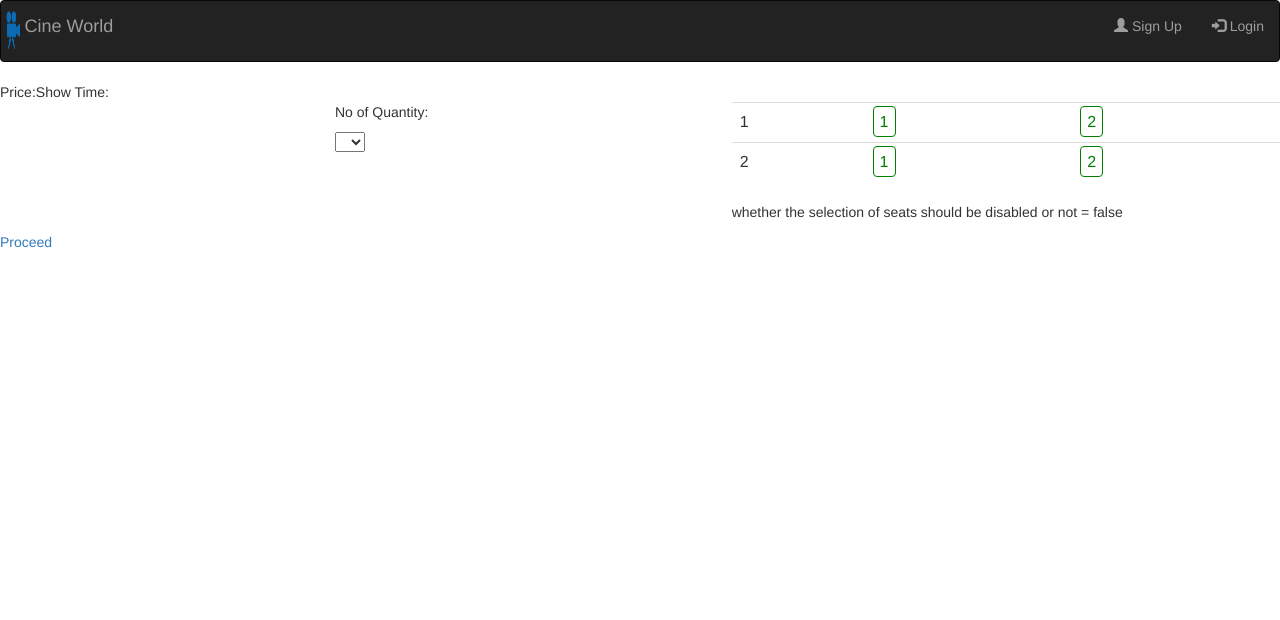
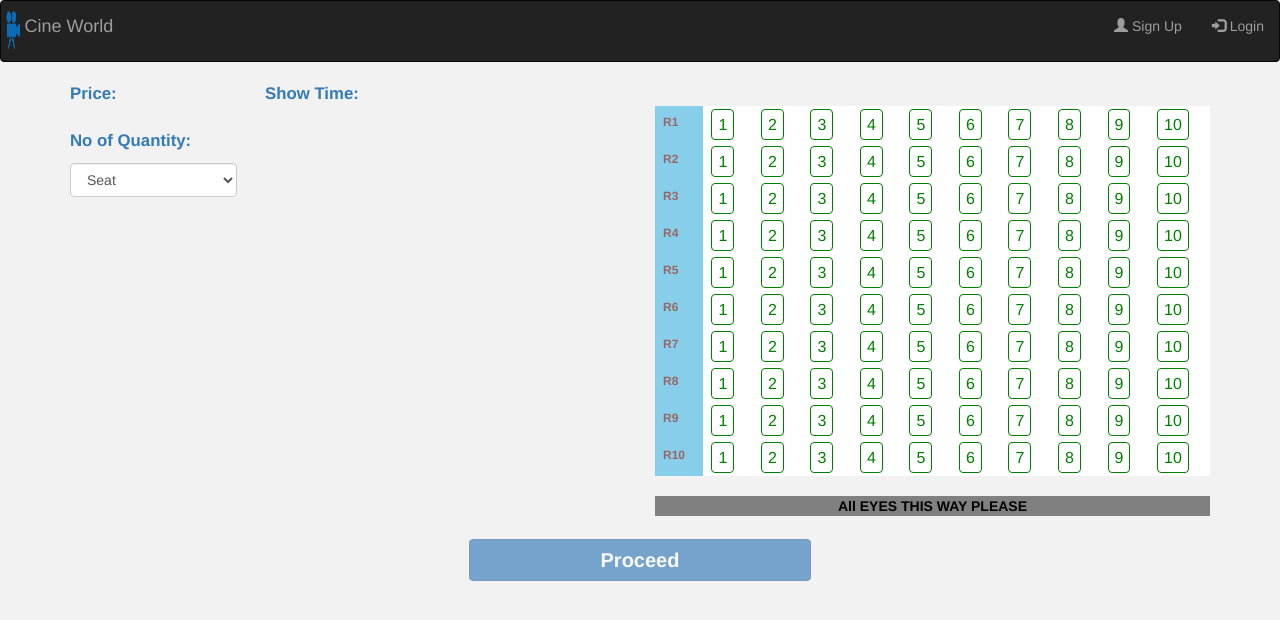
Before and after one commit to rahuldutta2013/movie-ticket-booking-app, a website: page index.html at #!/home/selectSeat in a window 1280 px wide. Drawn offline with nearby package versions, Linux system fonts and the light colour scheme; some packages are replaced by stand-ins of ours.

Commit message:
css added

```diff
--- a/css/home.css
+++ b/css/home.css
@@ -4,8 +4,11 @@
     padding: 0;
     margin-top: 9px;
 }
+.margin0{
+    margin: 0;
+}
 .movie-list td{
-    padding: 3% !important;
+    padding: 1.5% !important;
     vertical-align: middle !important;
     border-bottom: 1px solid #ddd !important;
 }
@@ -13,3 +16,60 @@
 .movie-name{
     font-weight: bold;
 }
+.detail{
+
+font-size: 120%;
+
+font-weight: 700;
+
+padding-right: 1%;
+}
+.detail-header-color{
+    color:#337ab7;
+}
+.detail-val-color{
+    color:  #339966;
+}
+.movie-color{
+    color: #996666;
+}
+.font-weight{
+    font-weight: bold;
+}
+.background{
+    background: #f2f2f2;
+}
+.table-borderless td,
+.table-borderless th {
+    border: 0;
+}
+.width{
+    width: 30%;
+}
+.padding-top{
+    padding-top: 2%;
+}
+.screen{
+    background: grey;
+    text-align: center;
+    color: black;
+    font-weight: 600;
+}
+.row-color{
+    color:#996666;
+    font-size: 12px;
+    background: skyblue;
+    font-weight: bold;
+}
+.table>tbody>tr>td, .table>tbody>tr>th, .table>tfoot>tr>td, .table>tfoot>tr>th, .table>thead>tr>td, .table>thead>tr>th{
+    border-top: 0;
+}
+.button-margin{
+    text-align: center;
+    margin-top: 2%;
+}
+.button-width{
+    width: 30%;
+    font-size: 20px;
+    font-weight: bold;
+}
--- a/index.html
+++ b/index.html
@@ -17,9 +17,9 @@
 
 </head>
 
-<body ng-app="myApp">
+<body ng-app="myApp" style="background: #f2f2f2">
     <header>
-        <nav class="navbar navbar-inverse">
+        <nav class="navbar navbar-inverse margin0">
             <div class="container-fluid">
                 <div class="navbar-header">
                     <img src='image/MAW_icon-vector-blue_45_video_camera_312x214.png' class="navbar-brand website-logo">
--- a/js/controllers/selectSeat_controller.js
+++ b/js/controllers/selectSeat_controller.js
@@ -1,6 +1,6 @@
-mainApp.controller('selectSeat_ctrl', ['$scope', 'dbManager_service', 'changeSeatStatus_service', 'getMovieName_service',
+mainApp.controller('selectSeat_ctrl', ['$scope','dbManager_service', 'changeSeatStatus_service', 'getMovieName_service',
     'loadSeatView_service', 'getTicketObj_service',
-    function ($scope, dbManager_service, changeSeatStatus_service, getMovieName_service, loadSeatView_service,
+    function ($scope,dbManager_service, changeSeatStatus_service, getMovieName_service, loadSeatView_service,
         getTicketObj_service) {
 
         var movieObj = getMovieName_service.getName();
@@ -16,13 +16,14 @@ mainApp.controller('selectSeat_ctrl', ['$scope', 'dbManager_service', 'changeSea
         $scope.rows = loadSeatView_service.findAvailSeat(movieName);
         // console.log($scope.rows);
 
+
         $scope.selectedSeatCount = 0;
         $scope.clickSeat = function (event, seat) {
             if (!seat.seat && !$scope.isDisabled) {
                 if (seat.check) {
                     seat.check = false;
                     $scope.selectedSeatCount--;
-                    // console.log($scope.rows);
+                    $scope.proceed = false;
                 } else if ($scope.selectedSeatCount < $scope.selectedVal) {
                     seat.check = true;
                     $scope.selectedSeatCount++;
@@ -30,9 +31,20 @@ mainApp.controller('selectSeat_ctrl', ['$scope', 'dbManager_service', 'changeSea
 
                     var totPrice = $scope.selectedVal * $scope.price;
                     getTicketObj_service.setTicketObj($scope.selectedVal, totPrice,$scope.rows);
-
+                    if($scope.selectedSeatCount == $scope.selectedVal){
+                        $scope.proceed = true;
+                        console.log('hello');
+                    }
                 }
             }
         }
 
+       $scope.changeQty = function(){
+
+           $scope.rows = loadSeatView_service.findAvailSeat(movieName);
+           $scope.selectedSeatCount = 0;
+           $scope.proceed = false;
+       }
+
+
     }]);
--- a/js/services/loadSeatView.service.js
+++ b/js/services/loadSeatView.service.js
@@ -1,14 +1,15 @@
 mainApp.service('loadSeatView_service', function () {
-
+    const noOfRows = 10,
+        noOfColoumns = 10;
     this.findAvailSeat = function (movieName) {
-       var obj = [];
+        var obj = [];
         var scope = [], arr = [];
         var availSeat = localStorage.getItem(movieName);
         if (availSeat) {
             this.rows = JSON.parse(availSeat);
         } else {
-            for (var i = 0; i < 2; i++) {
-                for (var j = 0; j < 2; j++) {
+            for (var i = 0; i < noOfRows; i++) {
+                for (var j = 0; j < noOfColoumns; j++) {
                     var seat = {};
                     seat.val = j + 1;
                     seat.letter = i + 1;
--- a/templates/bookTicket.html
+++ b/templates/bookTicket.html
@@ -1,13 +1,78 @@
-<div>
-  <h2>
-    {{movieName}}
-  </h2>
-  <div><span>Price:{{price}}</span><span>Show Time:{{showTime}}</span></div>
-  <div class="row col-md-4 col-md-offset-3">
+<div class="container background">
+  <article>
+    <h2 class="movie-color font-weight">
+      {{movieName}}
+    </h2>
+    <div class="row">
+      <div class="col-sm-2"><span class="detail detail-header-color">Price:</span><span class="detail detail-val-color">{{price|currency}}</span></div>
+      <div class="col-sm-2"><span class="detail detail-header-color">Show Time:</span><span class="detail detail-val-color">{{showTime}}</span></div>
+    </div>
+  </article>
+
+  <section>
+    <div class="row">
+
+      <div class="col-sm-6 padding-top">
+        <div>
+          <p>
+              <span class='detail detail-header-color'>No of Quantity:</span>
+              <span class="detail detail-val-color">{{selectedVal}}</span>
+          </p>
+
+          <select class="form-control width" ng-model="selectedVal" ng-change="changeQty()">
+            <option value="">Seat</option>
+            <option ng-repeat="i in quantities">{{i}}</option>
+          </select>
+        </div>
+        <div ng-show='selectedVal' class="padding-top">
+          <span class='detail detail-header-color'>Total Price:</span>
+          <span class="detail detail-val-color">{{selectedVal*price|currency}}</span>
+        </div>
+        <p ng-show='selectedVal' class="padding-top">
+          <span class='detail detail-header-color'>Seats selected:</span>
+          <span class="detail detail-val-color">{{selectedSeatCount}}</span>
+        </p>
+      </div>
+
+      <div class="col-sm-6">
+
+        <div class="table-responsive">
+          <table class="table">
+            <tbody class="table">
+              <tr ng-repeat="row in rows">
+                <td class="row-color">R{{row[$index].letter}}</td>
+                <span>{{rowLetter[$index]}}</span>
+                <td ng-repeat="item in row">
+                  <a class="available" ng-disabled="isDisabled" ng-class="{'selected': item.check == true,
+                  'available': item.check == false, 'blocked': item.seat == true}" ng-click="clickSeat($event,item)">{{item.val}}
+                    </a>
+                </td>
+              </tr>
+            </tbody>
+          </table>
+          <div class="screen">All EYES THIS WAY PLEASE</div>
+        </div>
+
+      </div>
+    </div>
+  </section>
+  <p class="button-margin" ><a class='btn btn-primary button-width' ui-sref='.prevSummary' ng-disabled="!proceed">Proceed</a></p>
+  <div ui-view="selectSeat.prevSummary"></div>
+
+</div>
+
+
+
+
+
+
+<!--<div class="row col-md-4 col-md-offset-3">
     <p>
       No of Quantity:
     </p>
-    <select ng-model="selectedVal" ng-options="i for i in quantities"></select>
+    <select ng-model="selectedVal" ng-change="changeQty()">
+     <option ng-repeat="i in quantities">{{i}}</option>
+     </select>
     <span ng-show="selectedVal">Total Price:{{selectedVal*price|currency}}</span>
   </div>
   <div>
@@ -26,16 +91,16 @@
             </tr>
           </tbody>
         </table>
-        <!--{{rows | json}}-->
+        <div>Eyes on this way</div>
+
         <p ng-show='selectedVal'>total Seats you can select = {{selectedVal}}</p>
         <p>whether the selection of seats should be disabled or not = {{isDisabled}}</p>
         <p ng-show='selectedVal'>Seats selected: {{selectedSeatCount}}</p>
       </div>
-      <!--<button class="btn btn-success" ng-click="confirmSeat()">Confirm Booking</button>-->
 
       <a ui-sref='.prevSummary'>Proceed</a>
       <div ui-view="selectSeat.prevSummary"></div>
 
     </div>
   </div>
-</div>
+</div>-->
```
Also changed, not shown: js/movies.json (+8 -4 lines), templates/movies.html (+1 -0 lines), image/1502987922_fast.jpg (added), image/309.jpg (added), image/Bahubali-2-Posters.jpg (added), image/Begum_Jaan.jpg (added).
